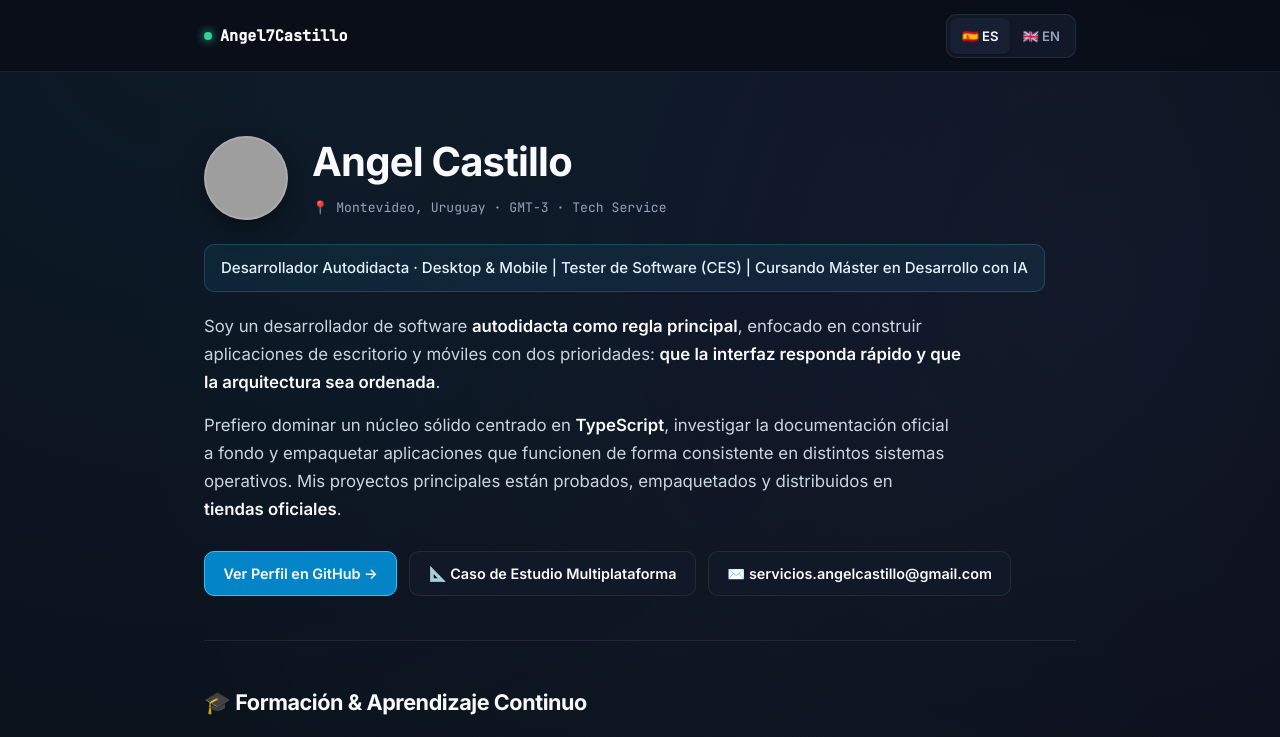
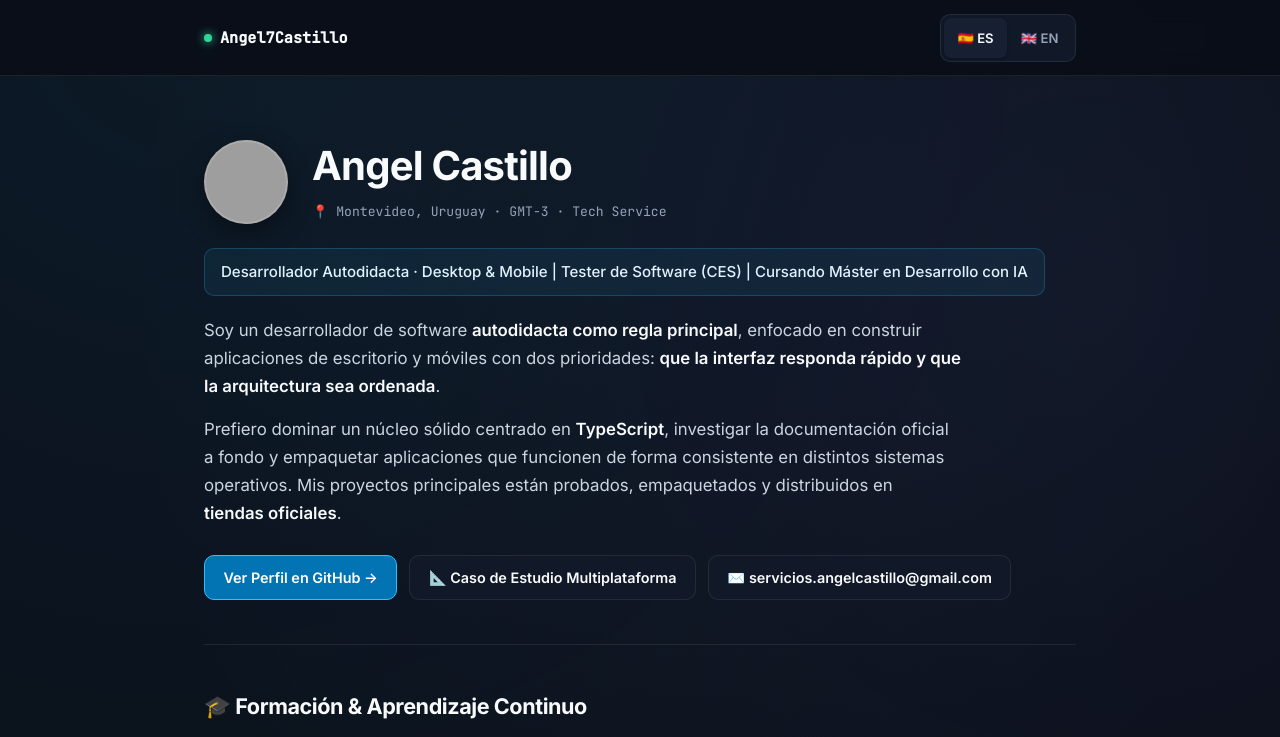
Before and after one commit to Angel7Castillo/Angel7Castillo, a plain HTML site: page index.html in a window 1280 px wide. Shown: the top 737 px of the page. Drawn offline with Linux system fonts and the light colour scheme; grey boxes are pictures that could not be loaded.

Commit message:
fix(a11y): enforce WCAG 2.2 AA focus-visible, contrast, reduced-motion and hidden landmark sync

```diff
--- a/index.html
+++ b/index.html
@@ -217,8 +217,8 @@
     }
 
     .lang-btn {
-      min-height: 36px;
-      padding: 0.3rem 0.75rem;
+      min-height: 40px;
+      padding: 0.4rem 0.85rem;
       border: none;
       background: transparent;
       color: var(--text-muted);
@@ -230,6 +230,18 @@
       transition-property: background-color, color, transform;
       transition-duration: 150ms;
       transition-timing-function: ease-out;
+    }
+
+    :focus-visible {
+      outline: 2px solid var(--accent-blue);
+      outline-offset: 3px;
+    }
+
+    .btn:focus-visible,
+    .lang-btn:focus-visible {
+      outline: 2px solid var(--accent-blue);
+      outline-offset: 2px;
+      box-shadow: 0 0 0 4px rgba(56, 189, 248, 0.25);
     }
 
     .lang-btn[aria-pressed="true"] {
@@ -341,7 +353,7 @@
     }
 
     .btn-primary {
-      background: #0284c7;
+      background: #0274b3;
       border-color: #38bdf8;
       color: #ffffff;
     }
@@ -544,6 +556,18 @@
         padding: 0.75rem 1rem;
       }
     }
+
+    @media (prefers-reduced-motion: reduce) {
+      html {
+        scroll-behavior: auto;
+      }
+      *, *::before, *::after {
+        animation-duration: 0.01ms !important;
+        animation-iteration-count: 1 !important;
+        transition-duration: 0.01ms !important;
+        scroll-behavior: auto !important;
+      }
+    }
   </style>
 </head>
 <body>
@@ -557,8 +581,8 @@
       </div>
       <div class="nav-actions">
         <div class="lang-switch" role="group" aria-label="Selector de idioma / Language switcher">
-          <button type="button" class="lang-btn" id="btn-es" aria-pressed="true" onclick="setLanguage('es')">🇪🇸 ES</button>
-          <button type="button" class="lang-btn" id="btn-en" aria-pressed="false" onclick="setLanguage('en')">🇬🇧 EN</button>
+          <button type="button" class="lang-btn" id="btn-es" aria-label="Cambiar idioma a Español" aria-pressed="true" onclick="setLanguage('es')"><span aria-hidden="true">🇪🇸</span> ES</button>
+          <button type="button" class="lang-btn" id="btn-en" aria-label="Switch language to English" aria-pressed="false" onclick="setLanguage('en')"><span aria-hidden="true">🇬🇧</span> EN</button>
         </div>
       </div>
     </div>
@@ -744,7 +768,7 @@
   </main>
 
   <!-- ==================== ENGLISH ==================== -->
-  <main class="container" data-lang="en">
+  <main class="container" data-lang="en" hidden>
     <section class="hero">
       <div class="hero-header">
         <img src="https://avatars.githubusercontent.com/u/116953135?v=4" alt="Angel Castillo profile photo" class="avatar" width="84" height="84" />
@@ -932,6 +956,8 @@
       const isEs = lang === 'es';
       document.getElementById('btn-es').setAttribute('aria-pressed', isEs ? 'true' : 'false');
       document.getElementById('btn-en').setAttribute('aria-pressed', !isEs ? 'true' : 'false');
+      document.querySelector('main[data-lang="es"]').hidden = !isEs;
+      document.querySelector('main[data-lang="en"]').hidden = isEs;
     }
   </script>
 </body>
```
